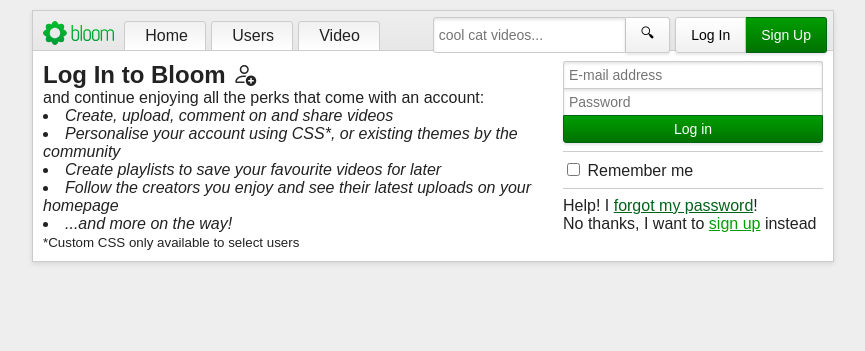
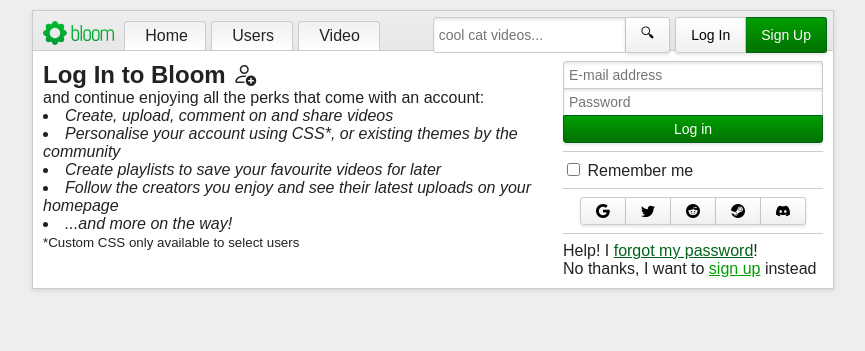
Before and after one commit to teki45/bloom, a Django app: page /accounts/login/ in a window 1280 px wide. Shown: the top 351 px of the page, without its empty margins (207-1072 px from the left). Run offline with Django 4.2, Linux system fonts and the light colour scheme; style sheets or scripts are compiled from the project's sources; some libraries are stand-ins or nearby versions.

Commit message:
Add social login buttons to login page

```diff
--- a/templates/account/login.html
+++ b/templates/account/login.html
@@ -31,6 +31,14 @@
             <input type="checkbox" name="remember" id="id_remember"> Remember me
         </form>
         <hr>
+        <div class="input-group horizontal centered">
+            <button><i class="bi bi-google"></i></button>
+            <button><i class="bi bi-twitter"></i></button>
+            <button><i class="bi bi-reddit"></i></button>
+            <button><i class="bi bi-steam"></i></button>
+            <button><i class="bi bi-discord"></i></button>
+        </div>
+        <hr>
         <p>
             Help! I <a href="">forgot my password</a>!<br>
             No thanks, I want to <a href="{% url 'account_signup' %}">sign up</a> instead
```
